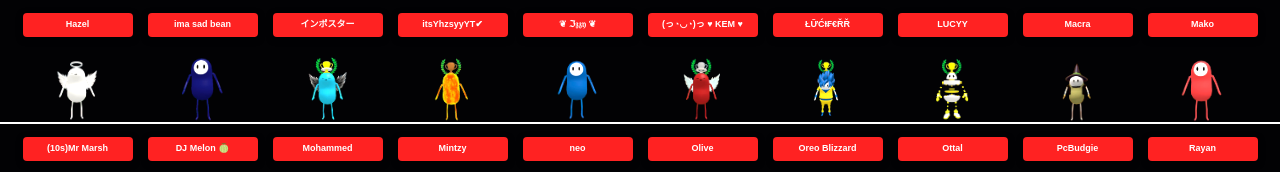
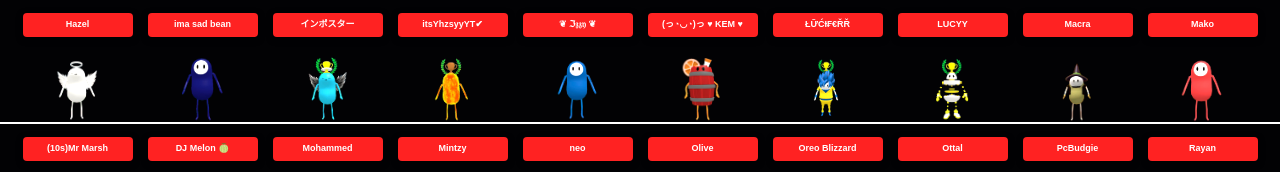
Before and after one commit to lolbeans-wiki/lolbeans-wiki.github.io, a plain HTML site: page server-stats.html in a window 1280 px wide. Shown: the part 1325-1497 px from the top of the page. Drawn offline with Linux system fonts and the light colour scheme; files whose address does not match are found by name.

Commit message:
sioeyfvsieyvf

```diff
--- a/server-stats.html
+++ b/server-stats.html
@@ -129,7 +129,7 @@ const roster = {
         { name: "インポスター", img: "images/Screenshot_2026-11-15_at_6.50.06_PM-removebg-preview.png", msg: "Language barrier IS in fact very real" },
         { name: "itsYhzsyyYT✔", img: "images/Screenshot_2026-11-19_at_9.07.30_PM-removebg-preview.png", msg: "Talented Procrastinator individual" },
         { name: "❦ ℑ𝔷𝔷𝔶 ❦", img: "images/Screenshot_2026-11-14_at_11.22.04_PM-removebg-preview.png", msg: "Does the name Spell EGGY? :00000000" },
-        { name: "(っ◔◡◔)っ ♥ KEM ♥", img: "images/Screenshot_2026-11-25_at_3.22.29_AM-removebg-preview.png", msg: "\"You cannot rawr with a tiger nwhe reason ur head is your mouth!\"" },
+        { name: "(っ◔◡◔)っ ♥ KEM ♥", img: "/Users/dennisdimov/lolbeans-wiki.github.io/images/Screenshot_2026-11-26_at_9.51.07_PM-removebg-preview.png", msg: "\"You cannot rawr with a tiger nwhe reason ur head is your mouth!\"" },
         { name: "ŁỮĆƗ₣€ŘŘ", img: "images/Screenshot_2026-11-15_at_6.28.50_PM-removebg-preview.png", msg: "Wise lolbeans Unc Lucy" },
         { name: "LUCYY", img: "images/Screenshot_2026-11-15_at_6.28.02_PM-removebg-preview.png", msg: "The Goats ALT? I dunnoooo" },
         { name: "Macra", img: "images/Screenshot_2026-11-20_at_4.36.34_PM-removebg-preview%20(1).png", msg: "I would add something here in Japanese But I don't speak Japanese so ummm..... Tomatoes!" },
```
Also changed, not shown: images/Screenshot_2026-11-26_at_9.51.07_PM-removebg-preview.png (added).
